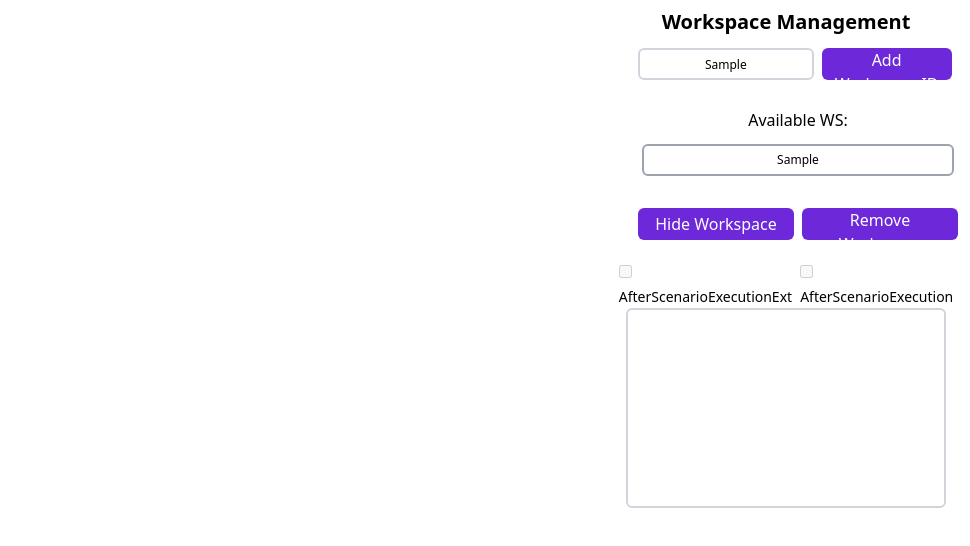
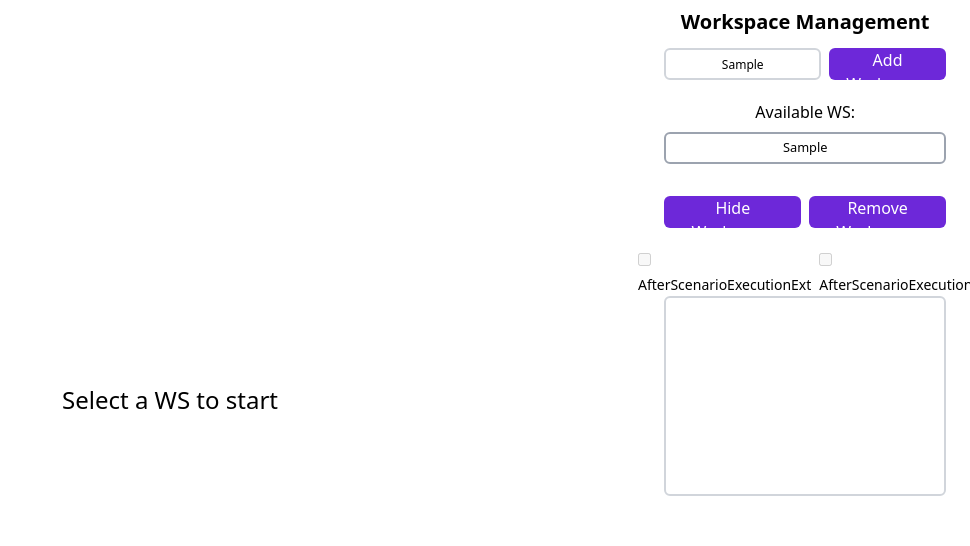
Before and after one commit to sphere-engine/sphere-engine-containers-nextjs, a Next.js app: page / in a window 1280 px wide. Both pictures are taken after typing "Sample" into the empty fields and a click on the button "Add Workspace ID". Shown: the top 546 px of the page, without its empty margins (310-1280 px from the left). Built offline with nearby package versions, Linux system fonts and the light colour scheme.

Commit message:
fixed operating on multiple workspaces

```diff
--- a/app/components/App.tsx
+++ b/app/components/App.tsx
@@ -15,22 +15,34 @@ export const App = () => {
     }
 
     useEffect(() => {
-        if (workspaces?.selectedWorkspace){
-            setWorkspace(<Workspace workspaceId={workspaces.selectedWorkspace}/>);
-            console.log("workspace changed")
+        if (workspaces?.selectedWorkspace) {
+            setWorkspace(<Workspace workspaceId={workspaces?.selectedWorkspace} key={Date.now()}/>)
+        } else {
+            setWorkspace(null);
         }
-
-    }, [workspaces?.selectedWorkspace]);
+    }, [workspaces?.selectedWorkspace])
 
     return (
-        <div className="flex row w-full">
+        <div className="flex row w-full justify-between h-full">
+
             <ScriptLoader/>
-            <div className="w-[75%]">
-                {workspace}
+
+            <div className="w-[75%] h-[100vh]">
+                {workspace ?
+                    <div className="flex justify-center h-[100%]">
+                        <div className="flex grow" style={{display: visible ? "block" : "none"}}>{workspace}</div>
+                        <div className="text-center m-auto text-2xl"
+                             style={{display: !visible ? "block" : "none"}}>Workspace Hidden</div>
+                    </div> :
+                    <div className="flex justify-center h-[100%]">
+                        <p className="text-center m-auto text-2xl">Select a WS to start</p>
+                    </div>}
             </div>
-            <div className="w-[25%] mr-6">
+
+            <div className="w-[22%] mr-6">
                 <Panel visible={visible} handleWorkspaceVisibility={handleWorkspaceVisibility}/>
             </div>
+
         </div>
     )
 }
--- a/app/components/ManagementPanels/ActionPanel.tsx
+++ b/app/components/ManagementPanels/ActionPanel.tsx
@@ -16,7 +16,6 @@ const ActionPanel: React.FC<PanelProps> = ({visible, handleWorkspaceVisibility})
         if (dispatch) {
             dispatch({type: "CREATE_WORKSPACE", payload: workspaceId});
         }
-        inputRef.current = "";
     }
 
     const selectWorkspace = (id: string) => {
@@ -34,8 +33,8 @@ const ActionPanel: React.FC<PanelProps> = ({visible, handleWorkspaceVisibility})
     return (
         <div className="mt-2">
             <p className="text-xl text-center font-bold">Workspace Management</p>
-            <div className="ml-3 mr-3 mt-3 w-[100%]">
-                <div className="flex column w-[98%]">
+            <div className="mt-3 w-[100%]">
+                <div className="flex column w-[100%]">
                     <input
                         className="w-full h-8 rounded-md text-xs text-center font-medium mb-2 p-1 border-2 border-gray-300 mr-2"
                         type="text"
@@ -53,17 +52,18 @@ const ActionPanel: React.FC<PanelProps> = ({visible, handleWorkspaceVisibility})
                     </button>
                 </div>
                 <div className="w-full">
-                    <p className="text-md text-center mt-5 mb-2">Available WS:</p>
-                    <div className="flex row flex-wrap mb-5">
+                    <p className="text-md text-center mt-3 mb-2">Available WS:</p>
+                    <div className="flex row flex-wrap mb-5 justify-between">
                         {workspaces?.ids.length === 0 && <p className="text-center w-full">No Workspaces Available</p>}
                         {workspaces?.ids.map((id: string) => (
                             <button key={id} onClick={() => selectWorkspace(id)}
                                     style={{
                                         backgroundColor: workspaces?.selectedWorkspace === id ? "violet" : "white",
                                         width: workspaces.ids?.length > 2 ? (100 / workspaces?.ids.length + "%") : "100%",
-                                        minWidth: "48%"
+                                        minWidth: "49.5%",
+                                        fontSize: workspaces.ids?.length > 2 ? "0.68rem" : "0.8rem"
                                     }}
-                                    className="h-8 m-1 border-2 border-gray-400 rounded-md text-xs font-medium">
+                                    className="h-8 mb-1 border-2 border-gray-400 rounded-md font-medium">
                                 {id}
                             </button>
                         ))}
--- a/app/components/Workspace.tsx
+++ b/app/components/Workspace.tsx
@@ -2,31 +2,33 @@ import React, {useEffect, useState} from 'react';
 
 
 const Workspace: React.FC<{ workspaceId: string}> = ({workspaceId}) => {
-    const [wsCreated, setWsCreated] = useState<boolean>(false);
+
+    const elemId = workspaceId + "-container";
+    const [created, setCreated] = useState<boolean>(false);
+
 
     useEffect(() => {
-        window.SE?.ready(() => {
-            const createWorkspace = () => {
-                if (!wsCreated) {
-                    window.SE?.workspace(`sec-container`)
-                    setWsCreated(true)
-                }
-            };
-
-            createWorkspace();
+        window.SE.ready(() => {
+            if(!created) {
+            console.log("Workspace ready")
+            window.SE.workspace(elemId);
+            setCreated(true);
+            }
         })
 
         return () => {
-            if (wsCreated) {
-                window.SE?.workspace(`sec-container`).destroy();
-                setWsCreated(false);
+            if(created) {
+                const ws = window.SE.workspace(elemId);
+                ws.destroy();
+                console.log("Workspace destroyed")
+                setCreated(false)
             }
         }
-    }, [workspaceId]);
+    }, [created, elemId]);
 
     return (
         <div style={{width: '100%', height: '100%'}}>
-            <div data-id={"sec-container"} data-workspace={workspaceId}></div>
+            <div data-id={elemId} data-workspace={workspaceId}></div>
         </div>
     );
 };
```
